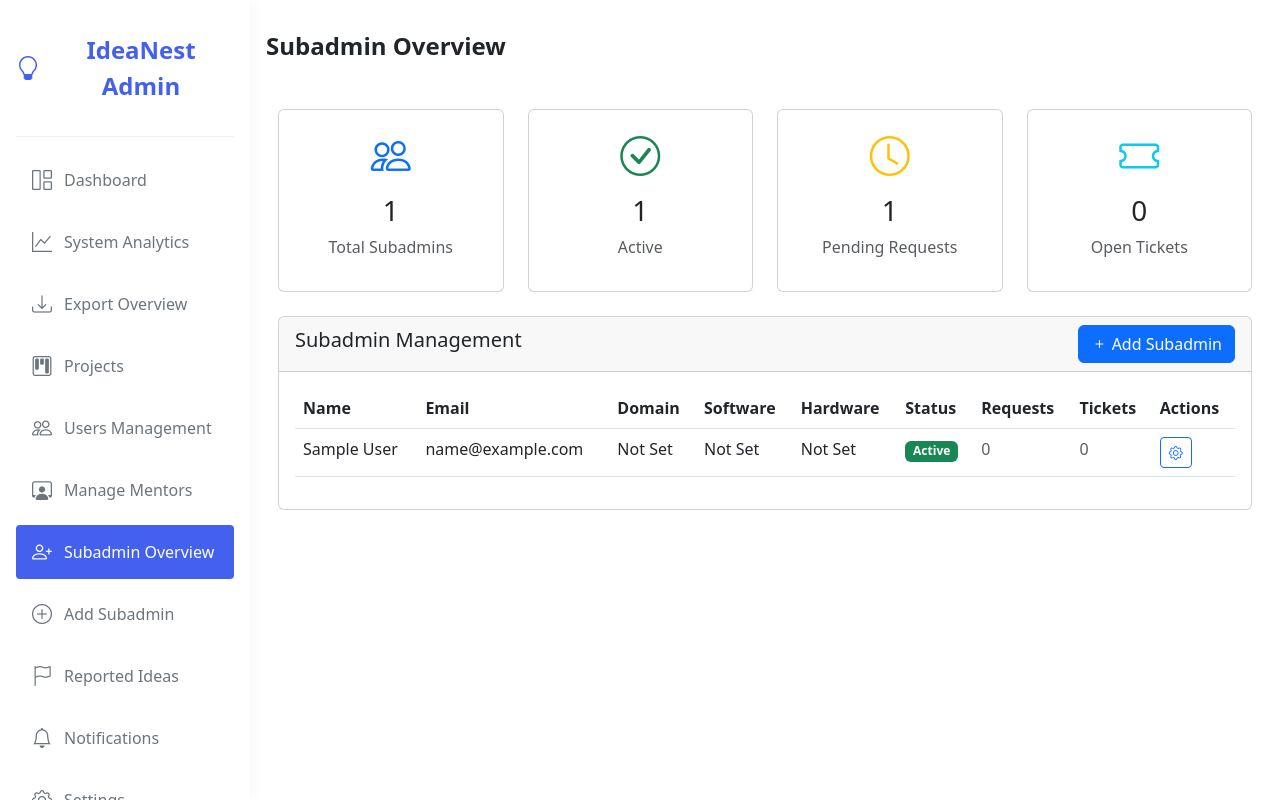
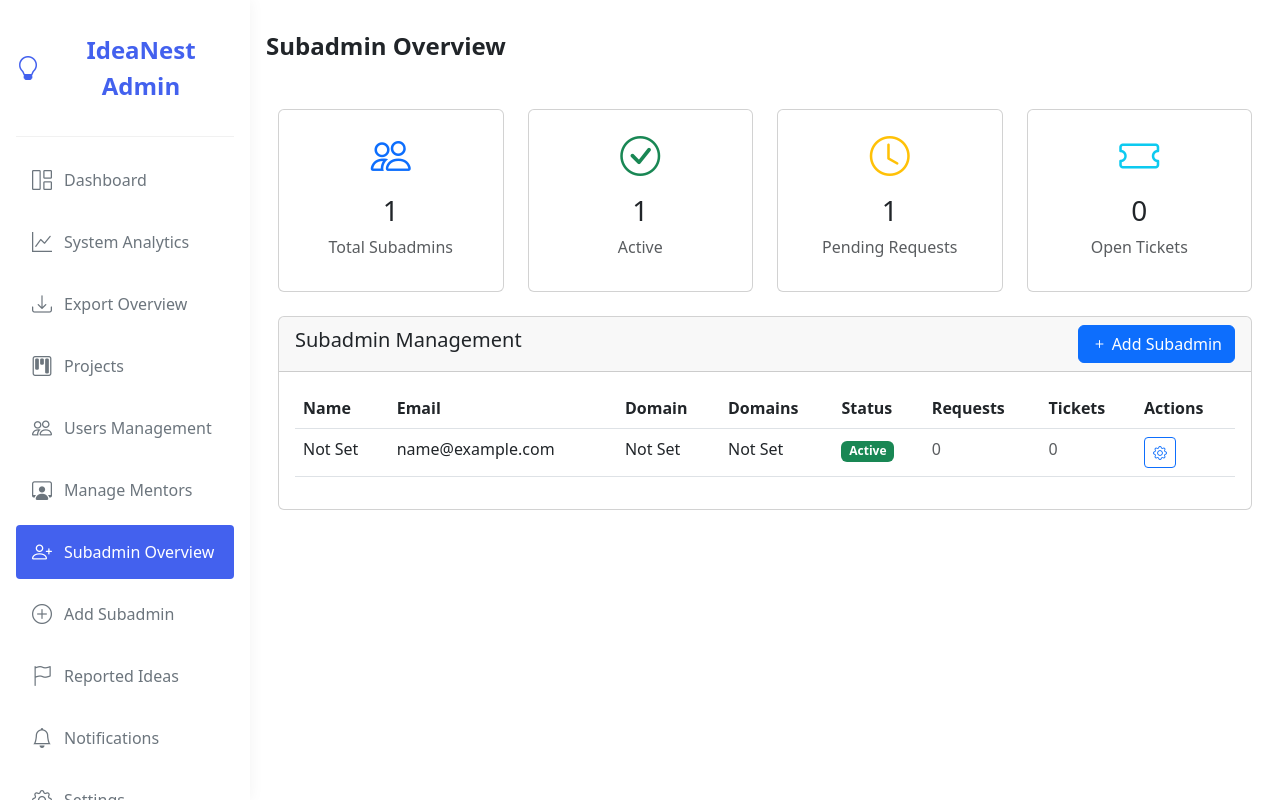
Before and after one commit to Vivekchavda1374/IdeaNest, a PHP site: page /Admin/subadmin_overview.php in a window 1280 px wide. Run offline with PHP 8.4, Linux system fonts and the light colour scheme; the visitor is signed in with stand-in values (Sample User, id 1); data that the repository does not hold is empty.

Commit message:
Update: Admin/subadmin_overview.php

```diff
--- a/Admin/subadmin_overview.php
+++ b/Admin/subadmin_overview.php
@@ -103,8 +103,7 @@ $subadmins = $conn->query("
                                             <th>Name</th>
                                             <th>Email</th>
                                             <th>Domain</th>
-                                            <th>Software</th>
-                                            <th>Hardware</th>
+                                            <th>Domains</th>
                                             <th>Status</th>
                                             <th>Requests</th>
                                             <th>Tickets</th>
@@ -114,7 +113,7 @@ $subadmins = $conn->query("
                                     <tbody>
                                         <?php foreach ($subadmins as $subadmin) : ?>
                                         <tr>
-                                            <td><?php echo htmlspecialchars($subadmin['name'] ?? 'Not Set'); ?></td>
+                                            <td><?php echo htmlspecialchars(trim(($subadmin['first_name'] ?? '') . ' ' . ($subadmin['last_name'] ?? '')) ?: 'Not Set'); ?></td>
                                             <td><?php echo htmlspecialchars($subadmin['email']); ?></td>
                                             <td>
                                                 <?php
@@ -126,8 +125,16 @@ $subadmins = $conn->query("
                                                 }
                                                 ?>
                                             </td>
-                                            <td><?php echo htmlspecialchars($subadmin['software_classification'] ?? 'Not Set'); ?></td>
-                                            <td><?php echo htmlspecialchars($subadmin['hardware_classification'] ?? 'Not Set'); ?></td>
+                                            <td>
+                                                <?php
+                                                $domains_display = $subadmin['domains'] ?? 'Not Set';
+                                                if ($domains_display !== 'Not Set' && strlen($domains_display) > 50) {
+                                                    echo '<span title="' . htmlspecialchars($domains_display) . '">' . htmlspecialchars(substr($domains_display, 0, 50)) . '...</span>';
+                                                } else {
+                                                    echo htmlspecialchars($domains_display);
+                                                }
+                                                ?>
+                                            </td>
                                             <td>
                                                 <span class="badge bg-<?php echo $subadmin['status'] == 'active' ? 'success' : 'secondary'; ?>">
                                                     <?php echo ucfirst($subadmin['status']); ?>
```
